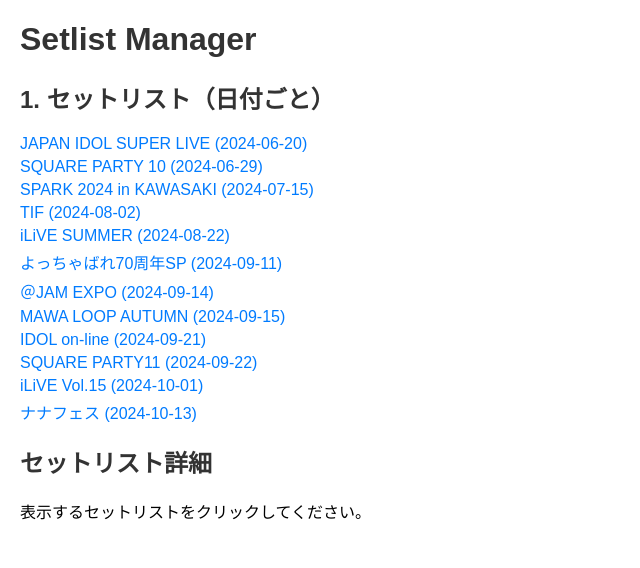
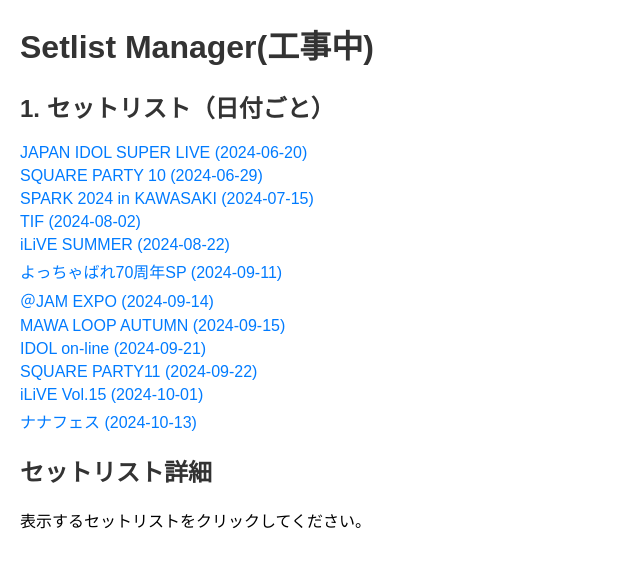
Before and after one commit to UA049/setlist-manager, a plain HTML site: page index.html in a window 1280 px wide. Shown: the whole page, without its empty margins (0-640 px from the left). Drawn offline with Linux system fonts and the light colour scheme.

Commit message:
Update index.html

```diff
--- a/index.html
+++ b/index.html
@@ -30,7 +30,7 @@
     </style>
 </head>
 <body>
-    <h1>Setlist Manager</h1>
+    <h1>Setlist Manager(工事中)</h1>
 
     <section>
         <h2>1. セットリスト（日付ごと）</h2>
```
